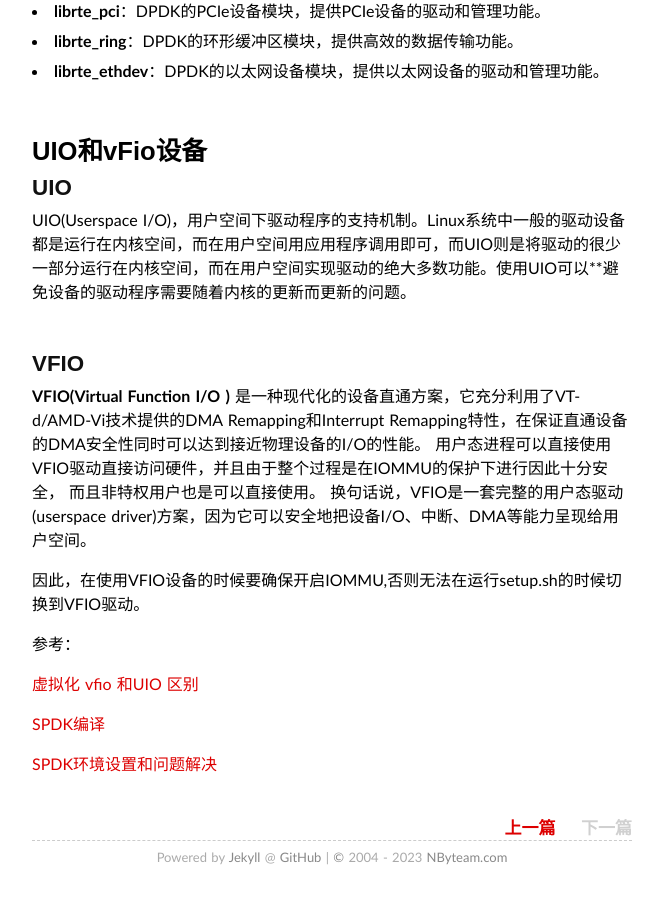
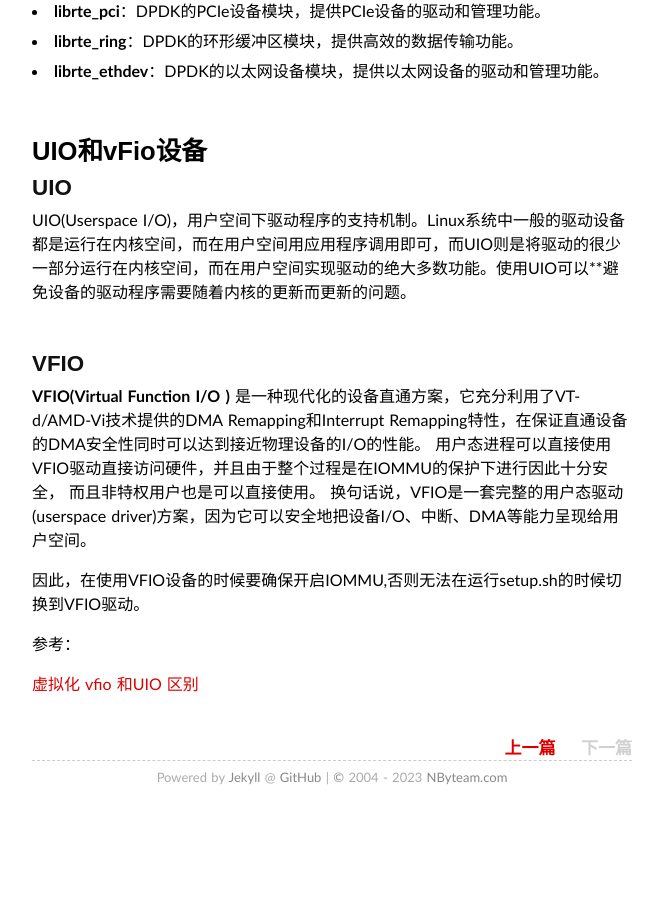
Before and after one commit to pomfei/pomfei.github.io, a Jekyll site: the page built from _posts/2023-12-26-SpdkIntroduction.md, in a window 1280 px wide and 900 px high, scrolled down 10765 px. Shown: the whole window, without its empty margins (308-971 px from the left). Built offline with Jekyll 4.4.1, drawn with Linux system fonts in a browser that asks for light colours; Markdown is read by kramdown in place of the engine named in the settings; after the commit the page ends 11585 px from its top, so only the background shows below that.

Commit message:
Delelted the wrong url

```diff
--- a/_posts/2023-12-26-SpdkIntroduction.md
+++ b/_posts/2023-12-26-SpdkIntroduction.md
@@ -248,7 +248,3 @@ UIO(Userspace I/O)，用户空间下驱动程序的支持机制。Linux系统中
 参考：
 
 [虚拟化 vfio 和UIO 区别](https://zhuanlan.zhihu.com/p/544076987)
-
-[SPDK编译](https://dapustor.feishu.cn/docx/ERk2dvNOJouWTgxIW9nc5KhonnU)
-
-[SPDK环境设置和问题解决](https://dapustor.feishu.cn/docx/SrgGdMcJSojfmpxK4POc4f2UnYf)
```
